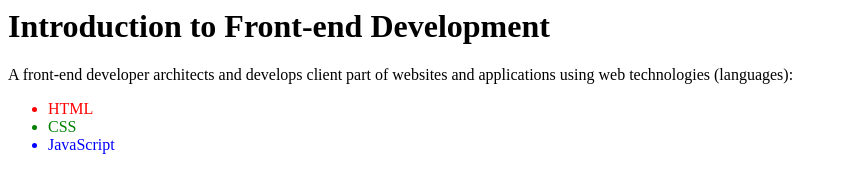
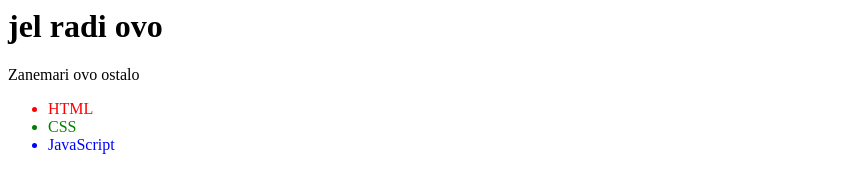
Before and after one commit to StevanVujanic/Index.htlm, a plain HTML site: page index.html in a window 1280 px wide. Shown: the whole page, without its empty margins (0-848 px from the left). Drawn offline with Linux system fonts and the light colour scheme.

Commit message:
jel radi

```diff
--- a/index.html
+++ b/index.html
@@ -1,7 +1,7 @@
   <body>
-<h1>Introduction to Front-end Development</h1>
+<h1>jel radi ovo</h1>
 
-<p>A front-end developer architects and develops client part of websites and applications using web technologies (languages):</p>
+<p>Zanemari ovo ostalo</p>
 
 <ul>
 
```
